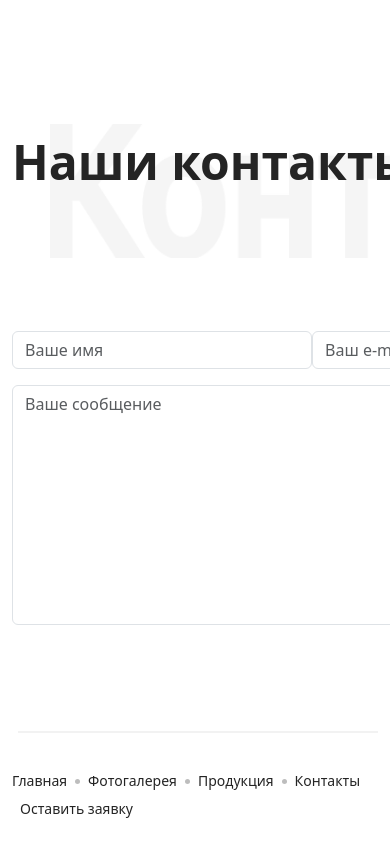
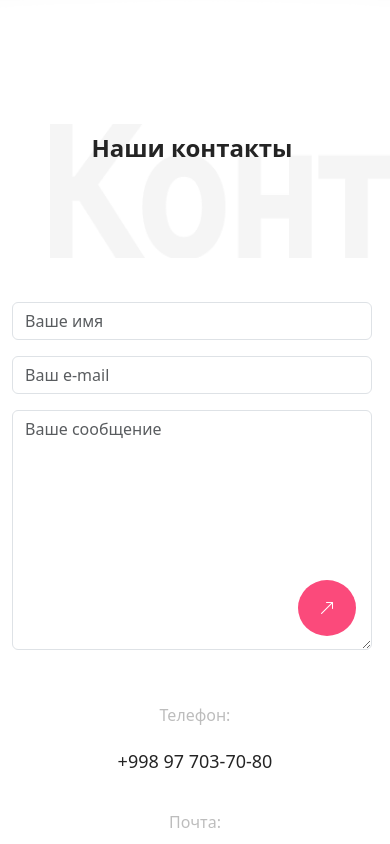
Before and after one commit to akbarjon07/ubd-group, a React (Create React App) app: page / in a window 390 px wide. Shown: the part 7600-8444 px from the top of the page. Built offline with nearby package versions, Linux system fonts and the light colour scheme.

Commit message:
fourth commit

```diff
--- a/src/components/Contacts/contacts.css
+++ b/src/components/Contacts/contacts.css
@@ -103,3 +103,73 @@
     color: white;
     font-size: 1rem;
 }
+
+
+@media screen and (min-width: 320px) and (max-width: 480px) {
+    .contact-section__wrapper {
+        flex-direction: column;
+    }
+
+    .contact-section__left {
+        width: 360px;
+        display: flex;
+        flex-direction: column;
+        align-items: center;
+        justify-content: center;
+    }
+
+    .contact-section__title {
+        text-align: center;
+        font-size: 24px;
+        line-height: 29px;
+    }
+
+    /* .contact-section__form {
+        display: flex;
+        flex-direction: column;
+        align-items: center;
+        justify-content: center;
+    } */
+
+    .contact-section__form-wrapper {
+        margin: 0;
+        flex-direction: column;
+    }
+
+    .input {
+        width: 360px;
+        margin-bottom: 16px;
+    }
+
+    .contact-section__message-input {
+        width: 360px;
+    }
+
+    .contact-section__btn {
+        left: 135px ;
+    }
+
+    .contact-section__contact-wrapper {
+        margin-bottom: 40px;
+        flex-direction: column;
+    }
+
+    .contact-section__mail-wrapper {
+        margin: 0;
+        margin-top: 40px;
+    }
+
+    .heading {
+        text-align: center;
+        font-size: 16px;
+        line-height: 19px;
+    }
+
+    .prop {
+        text-align: center;
+    }
+
+    .contact-section__address-map {
+        margin-left: 28%;
+    }
+}
--- a/src/components/Footer/Footer.jsx
+++ b/src/components/Footer/Footer.jsx
@@ -22,15 +22,15 @@ export const Footer = () => {
                     </li>
 
                     <li className='footer__nav-item'>
-                        <NavLink className='footer__nav-link' to='#'>Продукция</NavLink>
+                        <NavLink className='footer__nav-link res-link' to='#'>Продукция</NavLink>
 
-                        <span className='footer__nav-span'></span>
+                        <span className='footer__nav-span res-span'></span>
                     </li>
 
                     <li className='footer__nav-item'>
                         <NavLink className='footer__nav-link' to='#'>Контакты</NavLink>
 
-                        <span className='footer__nav-span res-span'></span>
+                        <span className='footer__nav-span'></span>
                     </li>
 
                     <li className='footer__nav-item'>
--- a/src/components/Footer/footer.css
+++ b/src/components/Footer/footer.css
@@ -90,7 +90,7 @@
 }
 
 
-@media screen and (min-width: 320px) and  (max-width: 480px){
+@media screen and (min-width: 320px) and (max-width: 480px){
     .footer__span {
         margin-bottom: 40px;
         width: 360px;
@@ -111,6 +111,10 @@
         line-height: 16px;
     }
 
+    .res-link {
+        margin: 0;
+    }
+
     .res-span {
         display: none;
     }
```
